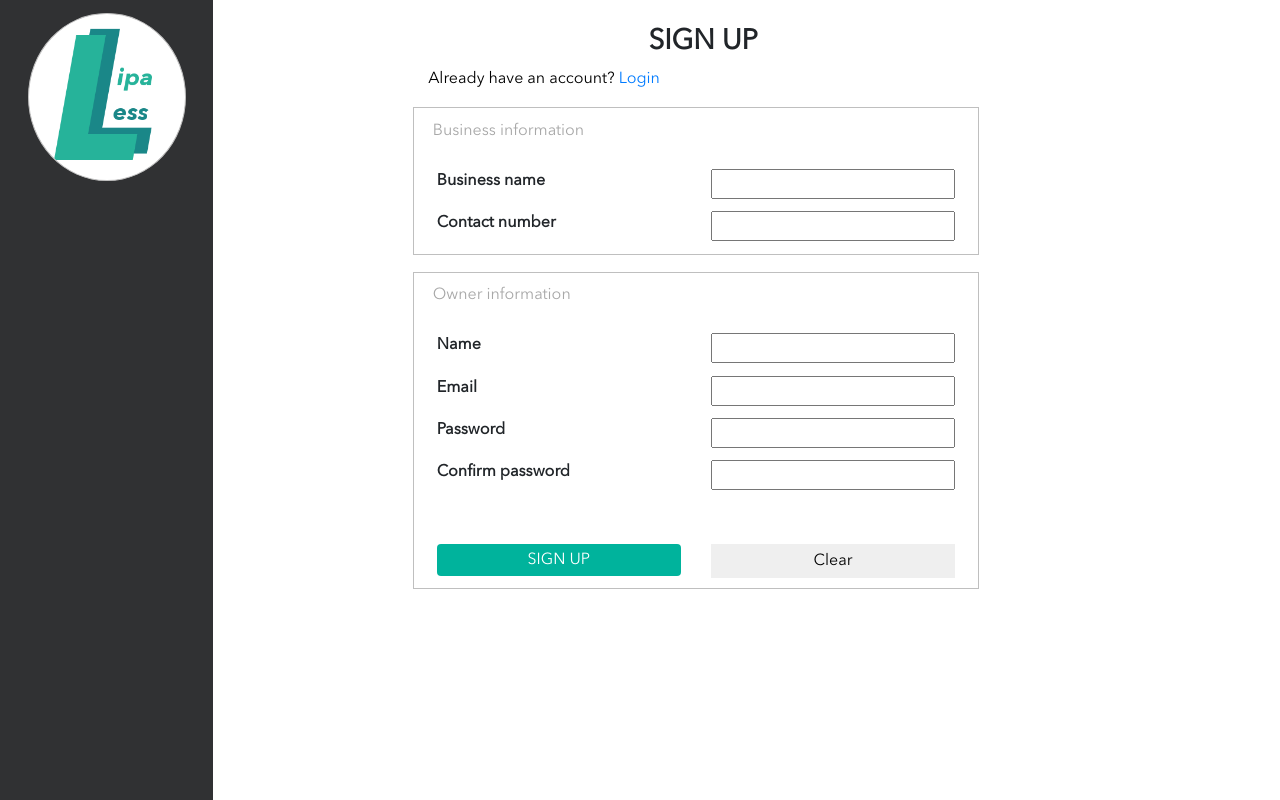
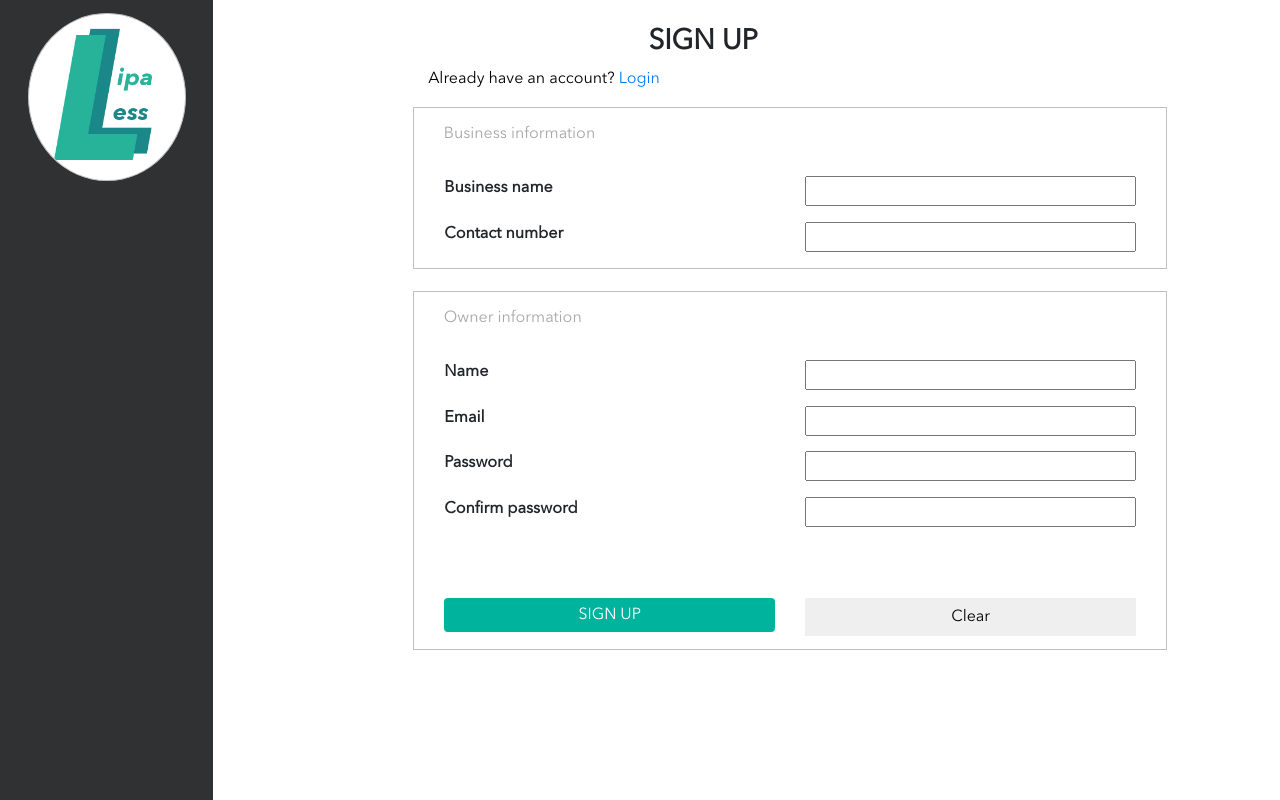
Before and after one commit to EddyMM/lipa-less, a Flask app: page /signup/ in a window 1280 px wide. Run offline with Flask 2, Linux system fonts and the light colour scheme; some libraries are stand-ins or nearby versions.

Commit message:
Use container-fluid instead of overwriting bootstrap css

```diff
--- a/POS/home/templates/homepage.html
+++ b/POS/home/templates/homepage.html
@@ -2,7 +2,7 @@
 
 {% block body %}
 
-<div class="container body">
+<div class="container-fluid body">
     <!--Header area-->
     <div class="row header sticky">
         <div class="offset-md-9 col-md-3 col-12">
@@ -14,7 +14,7 @@
 
     <!--Page content area-->
     <div class="row">
-        <div class="container content">
+        <div class="container-fluid content">
             <!--App logo-->
             <div class="row">
                 <div class="offset-md-5 col-md-2 offset-sm-4 col-sm-4 offset-4 col-4">
--- a/POS/static/css/style.css
+++ b/POS/static/css/style.css
@@ -56,11 +56,6 @@ body {
 
 .clear-btn {
 	padding: 2% 4%;
-}
-
-.container {
-	margin: 0;
-	max-width: inherit;
 }
 
 .content {
--- a/POS/user/signup/templates/signup.html
+++ b/POS/user/signup/templates/signup.html
@@ -2,7 +2,7 @@
 
 {% block body %}
     <!--suppress HtmlFormInputWithoutLabel, HtmlUnknownTarget -->
-    <div class="container body">
+    <div class="container-fluid body">
         <div class="row content">
 
             {% include "navigation.html" %}
@@ -22,7 +22,7 @@
                             </p>
                         </div>
 
-                        <form class="signup-form container">
+                        <form class="signup-form container-fluid">
                             <!--Business Information section-->
                             <div class="row">
                                 <div class="business-information col-md-12 col-sm-12">
```
